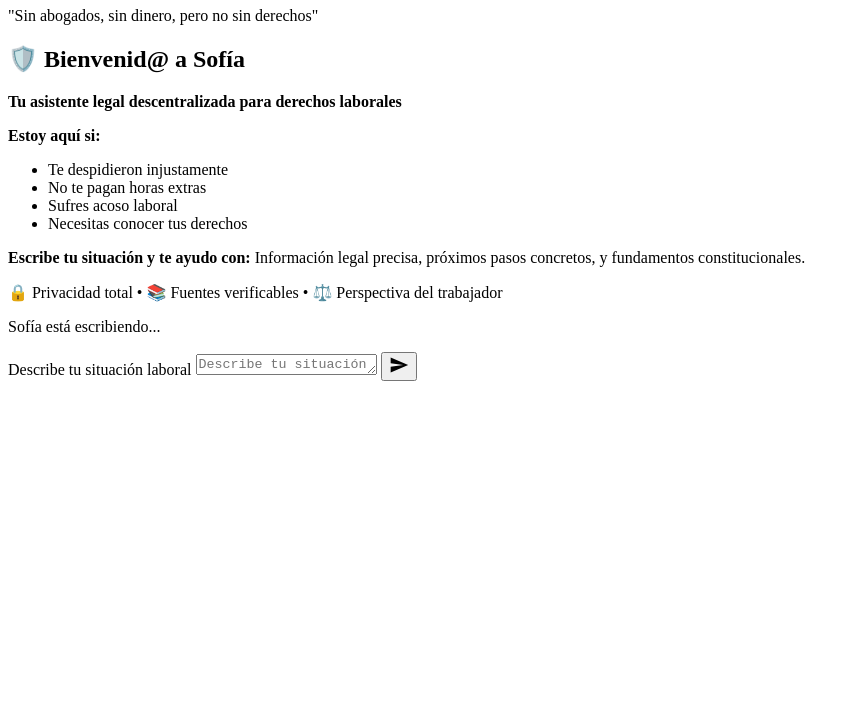
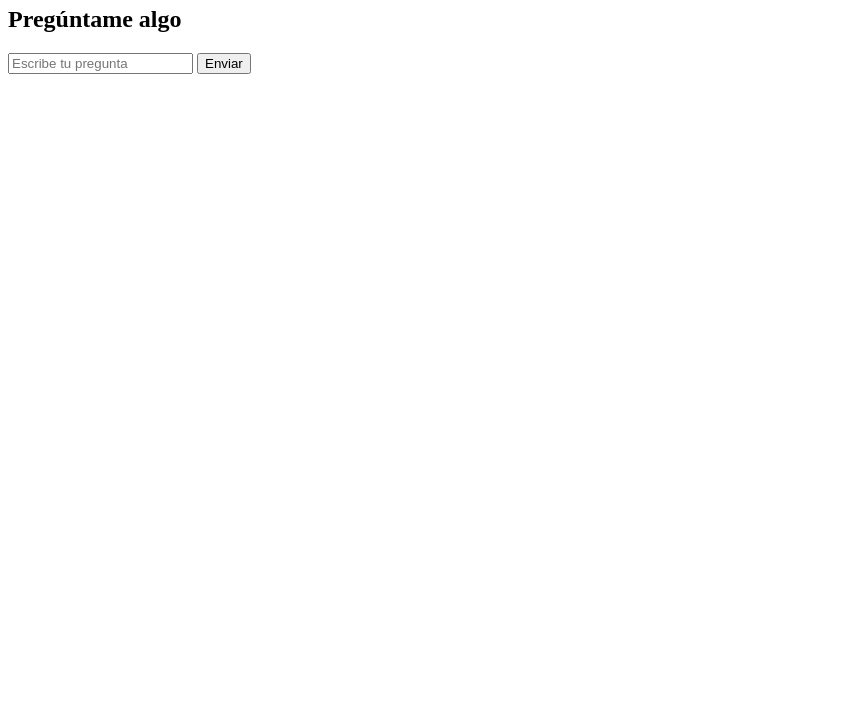
Before and after one commit to Axopar/C3nt1n3L-Web, a plain HTML site: page index.html in a window 1280 px wide. Shown: the part 74-800 px from the top of the page, without its empty margins (0-860 px from the left). Drawn offline with Linux system fonts and the light colour scheme.

Commit message:
Update index.html

```diff
--- a/index.html
+++ b/index.html
@@ -1,61 +1,23 @@
 <!DOCTYPE html>
-<html lang="es" dir="ltr">
+<html lang="es">
 <head>
-  <meta charset="UTF-8" />
-  <meta name="viewport" content="width=device-width, initial-scale=1.0" />
-  <title>Sofía 50F14 - Asistente Legal Laboral</title>
-  <meta name="description" content="Asistente legal gratuita para derechos laborales en México. Sin abogados, sin dinero, pero no sin derechos." />
-  <link rel="stylesheet" href="styles.css" />
+  <meta charset="UTF-8">
+  <meta name="viewport" content="width=device-width, initial-scale=1.0">
+  <title>Chatbot Legal</title>
+  <link rel="stylesheet" href="estilos.css">
 </head>
 <body>
-  <main class="chat-container" role="main">
-    <header class="chat-header">
-      <span class="status-indicator" aria-label="Sofía está en línea"></span>
-      <h1 aria-level="1">⚖️ Sofía 50F14</h1>
-      <p class="tagline">"Sin abogados, sin dinero, pero no sin derechos"</p>
-    </header>
-
-    <section id="chatMessages" class="chat-messages" aria-live="polite">
-      <article class="welcome-message" aria-label="Mensaje de bienvenida">
-        <h2>🛡️ Bienvenid@ a Sofía</h2>
-        <p><strong>Tu asistente legal descentralizada para derechos laborales</strong></p>
-        <p><strong>Estoy aquí si:</strong></p>
-        <ul>
-          <li>Te despidieron injustamente</li>
-          <li>No te pagan horas extras</li>
-          <li>Sufres acoso laboral</li>
-          <li>Necesitas conocer tus derechos</li>
-        </ul>
-        <p><strong>Escribe tu situación y te ayudo con:</strong> Información legal precisa, próximos pasos concretos, y fundamentos constitucionales.</p>
-        <p class="legal-meta">🔒 Privacidad total • 📚 Fuentes verificables • ⚖️ Perspectiva del trabajador</p>
-      </article>
+  <header>
+    <h1>Chatbot Legal</h1>
+  </header>
+  <main>
+    <section id="chatbot">
+      <h2>Pregúntame algo</h2>
+      <input type="text" id="pregunta" placeholder="Escribe tu pregunta">
+      <button id="enviar">Enviar</button>
+      <div id="respuesta"></div>
     </section>
-
-    <div class="typing-indicator" id="typingIndicator" aria-hidden="true">
-      <div class="typing-dots" aria-label="Sofía está escribiendo...">
-        <span></span><span></span><span></span>
-      </div>
-      <p>Sofía está escribiendo...</p>
-    </div>
-
-    <footer class="chat-input-container">
-      <form class="chat-input-wrapper" id="chatForm" role="form" aria-label="Formulario de entrada de mensaje">
-        <label for="chatInput" class="visually-hidden">Describe tu situación laboral</label>
-        <textarea
-          id="chatInput"
-          class="chat-input"
-          placeholder="Describe tu situación laboral... (ej: Me despidieron sin justificación)"
-          rows="1"
-          aria-required="true"
-        ></textarea>
-        <button id="sendButton" class="send-button" type="submit" aria-label="Enviar mensaje">
-          <svg width="20" height="20" viewBox="0 0 24 24" fill="currentColor" aria-hidden="true">
-            <path d="M2.01 21L23 12 2.01 3 2 10l15 2-15 2z" />
-          </svg>
-        </button>
-      </form>
-    </footer>
   </main>
-  <script src="app.js" defer></script>
+  <script src="script.js"></script>
 </body>
 </html>
```
